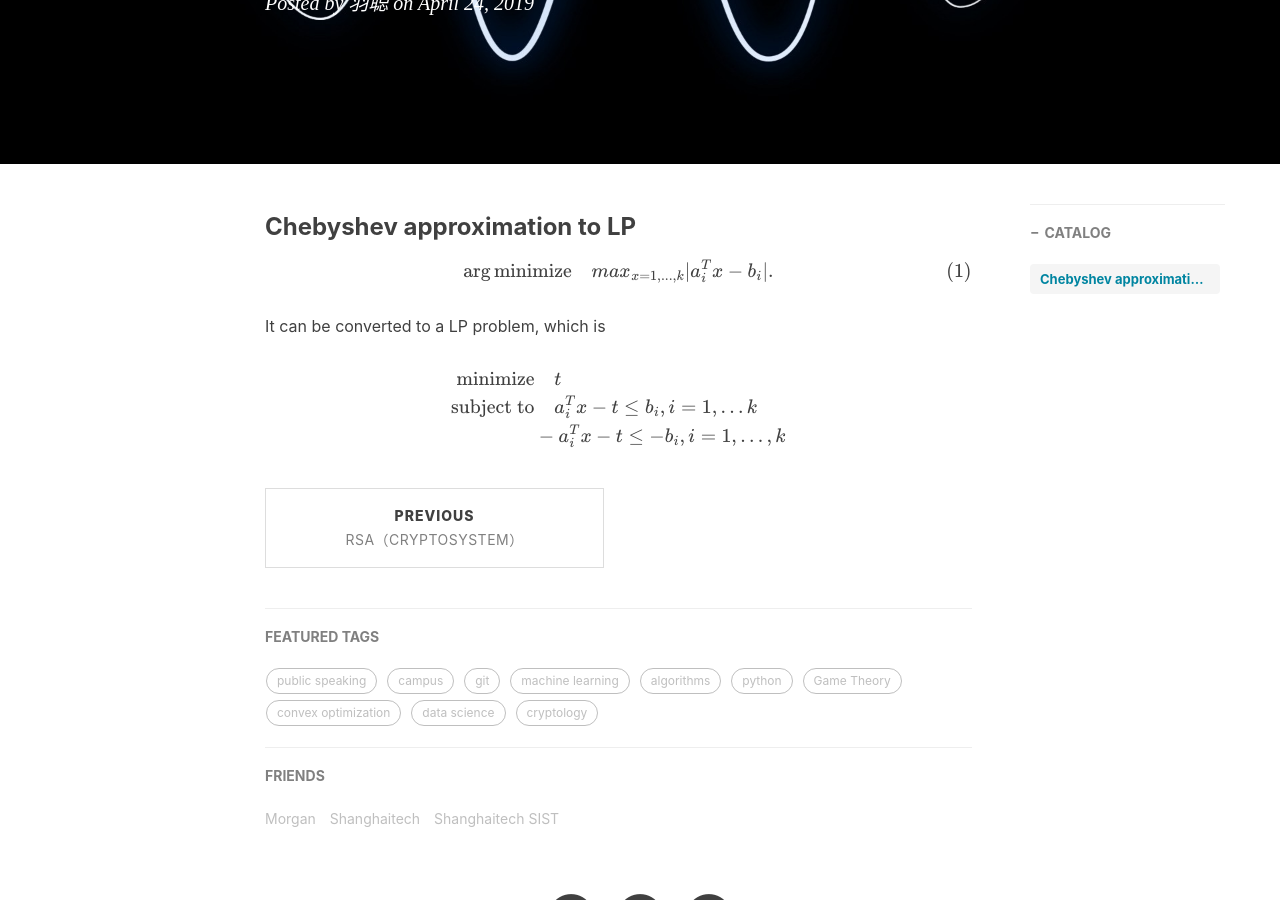
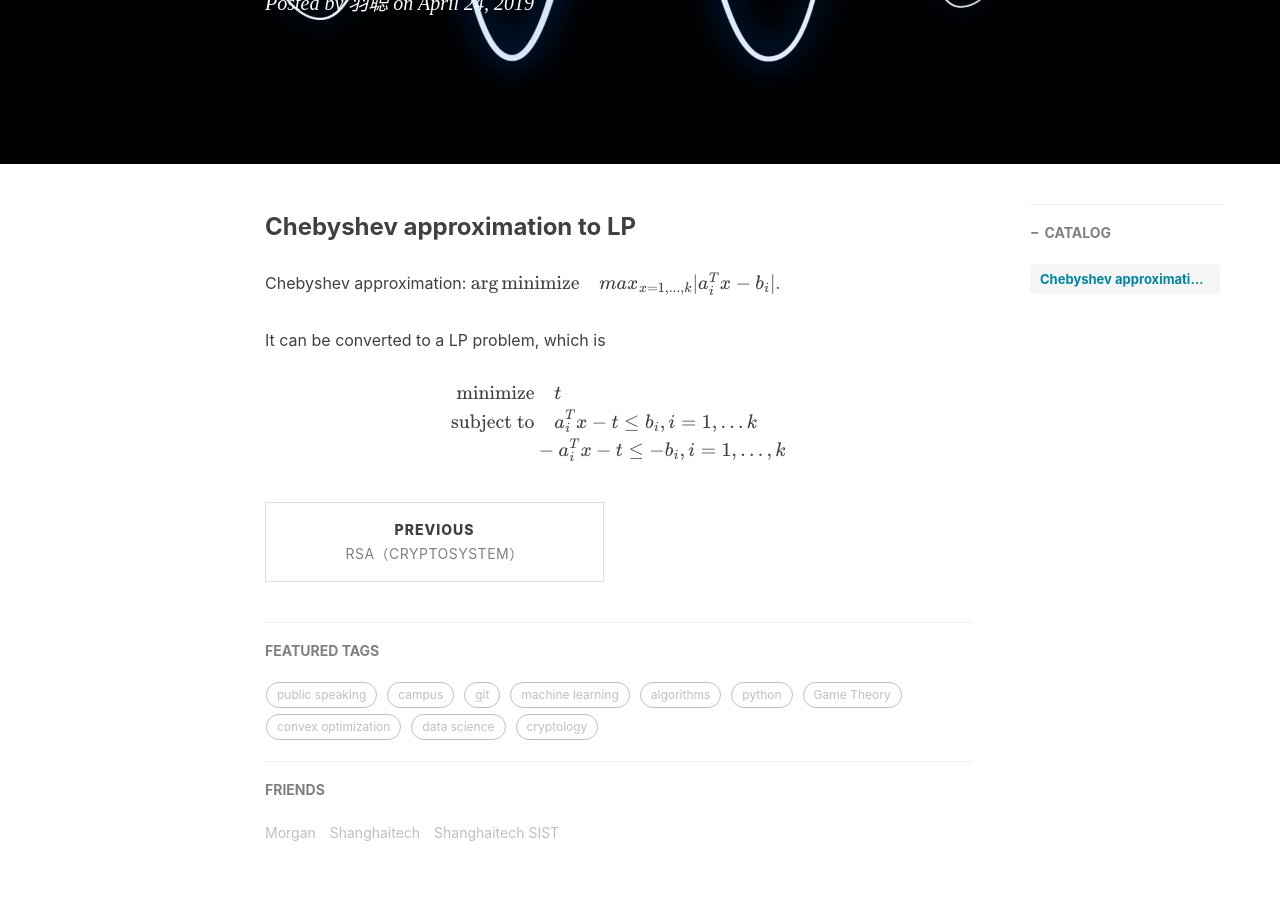
Before and after one commit to cheeseburg/cheeseburg.github.io, a Jekyll site: the page built from _posts/2019-04-24-Chebyshev-approximation-problem.md, in a window 1280 px wide and 900 px high, scrolled down 359 px. Built offline with Jekyll 4.4.1, drawn with Linux system fonts in a browser that asks for light colours; nearby versions of some CDN libraries; formulas are drawn with MathJax 3; comment, search, counter and statistics services are not loaded.

Commit message:
Update 2019-04-24-Chebyshev-approximation-problem.md

```diff
--- a/_posts/2019-04-24-Chebyshev-approximation-problem.md
+++ b/_posts/2019-04-24-Chebyshev-approximation-problem.md
@@ -12,8 +12,8 @@ tags:                               #标签
 ---
 
 ### Chebyshev approximation to LP
-
-$$\arg \text{minimize}\quad max_{x=1,...,k}|a_{i}^{T}x-b_i|.$$
+Chebyshev approximation:
+$$\arg \text{minimize}\quad max_{x=1,...,k}|a_{i}^{T}x-b_i|$$.
 
 It can be converted to a LP problem, which is
 
```
